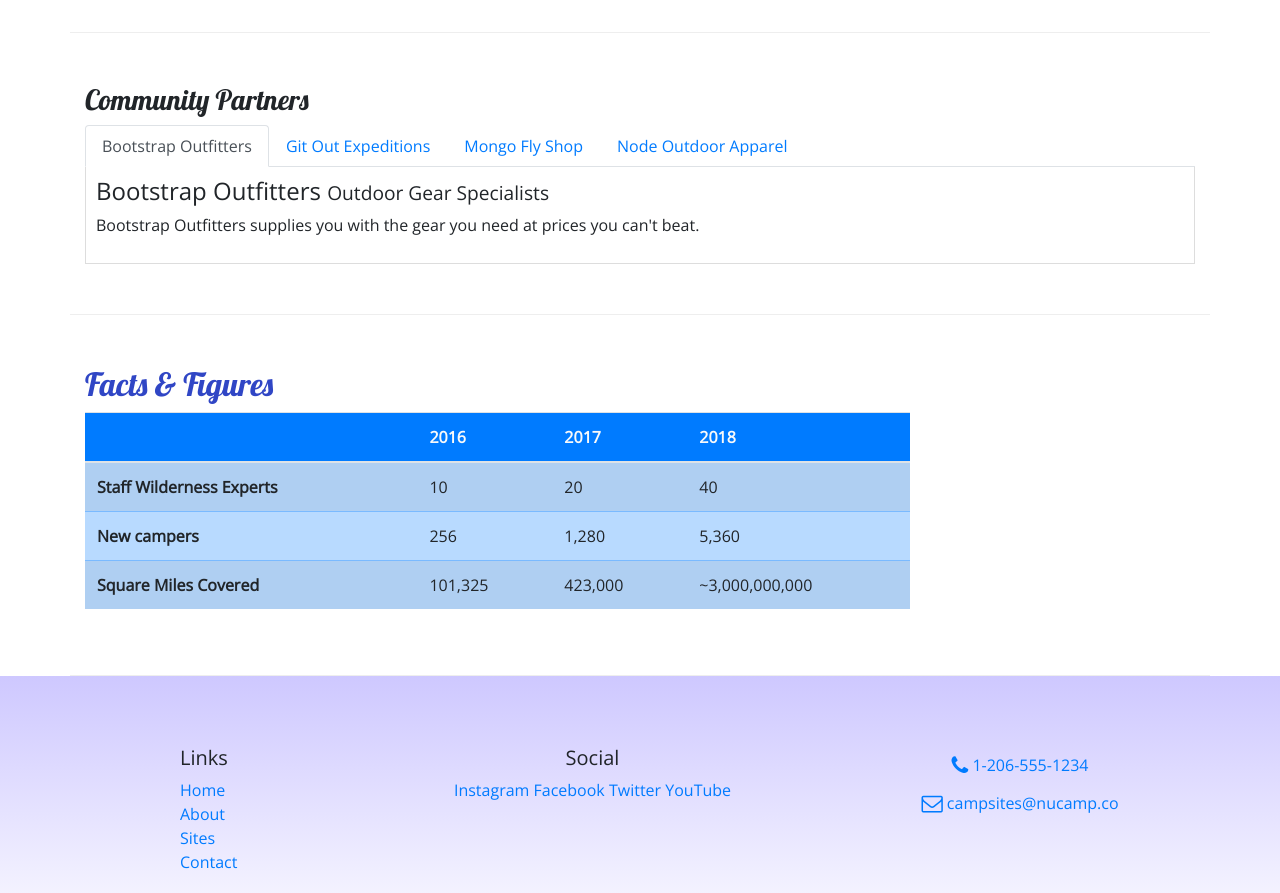
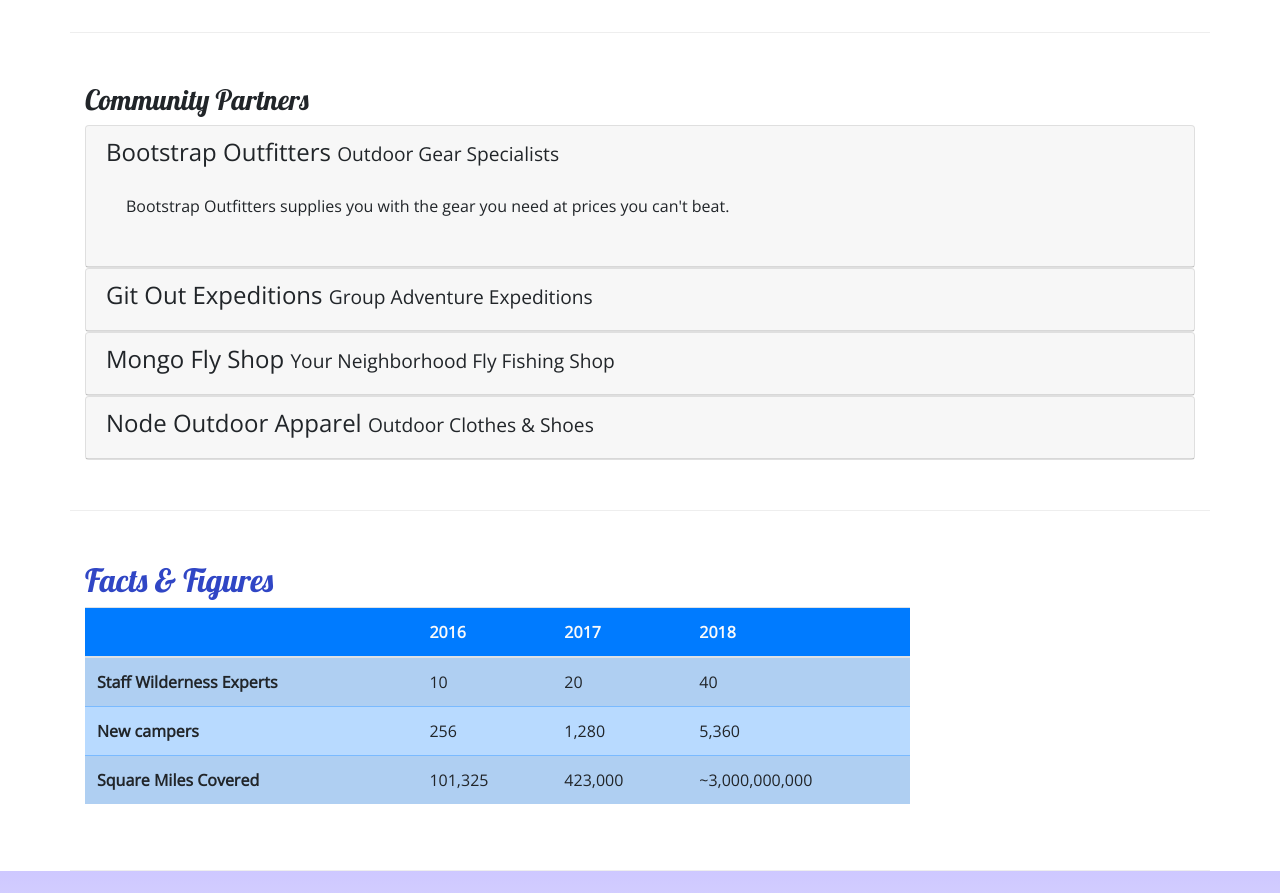
Before and after one commit to ChudZAllen/nucampsite, a website: page aboutus.html in a window 1280 px wide. Shown: the part 960-1853 px from the top of the page. Drawn offline with nearby package versions, Linux system fonts and the light colour scheme.

Commit message:
Accordion

```diff
--- a/aboutus.html
+++ b/aboutus.html
@@ -109,39 +109,63 @@
         <div class="row row-content">
             <div class="col">
                 <h3>Community Partners</h3>
-                <ul class="nav nav-tabs">
-                    <li class="nav-item"><a class="nav-link active" href="#bootstrap" role="tab" data-toggle="tab">
-                            Bootstrap Outfitters</a></li>
-                    <li class="nav-item"><a class="nav-link" href="#git" role="tab" data-toggle="tab">Git Out
-                            Expeditions</a></li>
-                    <li class="nav-item"><a class="nav-link" href="#mongo" role="tab" data-toggle="tab">Mongo Fly
-                            Shop</a></li>
-                    <li class="nav-item"><a class="nav-link" href="#node" role="tab" data-toggle="tab">Node Outdoor
-                            Apparel</a></li>
-                </ul>
-                <div class="tab-content">
-                    <div role="tabpanel" class="tab-pane fade show active" id="bootstrap">
-                        <h4>Bootstrap Outfitters <small>Outdoor Gear Specialists</small></h4>
+                <div id="accordion">
+                    <div class="card">
+                        <div role="tab" class="card-header">
+                            <h4>
+                                <a data-toggle="collapse" data-target="#bootstrap">Bootstrap Outfitters <small>Outdoor Gear Specialists</small>
+                                </a>
+                            </h4>
+                            <div class="collapse show" id="bootstrap" data-parent="#accordion">
+                                <div class="card-body">
                                     <p class="d-none d-sm-block">Bootstrap Outfitters supplies you with the gear you need at prices
                                     you
                                     can't beat.</p>
                                 </div>
-                    <div role="tabpanel" class="tab-pane fade" id="git">
-                        <h4>Git Out Expeditions <small>Group Adventure Expeditions</small></h4>
+                            </div>
+                        </div>
+                    </div>
+                    <div class="card">
+                        <div role="tab" class="card-header">
+                                <h4>
+                                    <a class="collapsed" data-toggle="collapse" data-target="#git">Git Out Expeditions <small>Group Adventure Expeditions</small>
+                                    </a>
+                                    </h4>
+                                    <div class="collapse" id="git" data-parent="#accordion">
+                                        <div class="card-body">
                                             <p class="d-none d-sm-block">Join Git Out Expeditions to explore new horizons with a group of
                                             other
                                             adventurers!</p>
                                         </div>
-                    <div role="tabpanel" class="tab-pane fade" id="mongo">
-                        <h4>Mongo Fly Shop <small>Your Neighborhood Fly Fishing Shop</small></h4>
+                                    </div>
+                        </div>
+                    </div>
+                    <div class="card">
+                        <div role="tab" class="card-header">
+                            <h4>
+                                <a class="collapsed" data-toggle="collapse" data-target="#mongo">Mongo Fly Shop <small>Your Neighborhood Fly Fishing Shop</small></a>
+                            </h4>
+                            <div class="collapse" id="mongo" data-parent="#accordion">
+                                <div class="card-body">
                                     <p class="d-none d-sm-block">Need a new fishing pole, a tacklebox, or flies of all kinds? Stop
                                     by Mongo
                                     Fly Shop.</p>
                                 </div>
-                    <div role="tabpanel" class="tab-pane fade" id="node">
-                        <h4>Node Outdoor Apparel <small>Outdoor Clothes & Shoes</small></h4>
+                            </div>
+                        </div>
+                    </div>
+                    <div class="card">
+                        <div role="tab" class="card-header">
+                            <h4>
+                                <a class="collapsed" data-toggle="collapse" data-target="#node">Node Outdoor Apparel <small>Outdoor Clothes & Shoes</small></a>
+                            </h4>
+                            <div class="collapse" id="node" data-parent="#accordion">
+                                <div class="card-body">
                                     <p class="d-none d-sm-block">From polar fleeces to swimsuits, hiking boots to waders, a visit to
                                     Node will be sure to get you covered.</p>
+                                </div>
+                            </div>
+                        </div>
                     </div>
                 </div>
             </div>
--- a/css/styles.css
+++ b/css/styles.css
@@ -42,3 +42,8 @@ header h2 {
     border-top: none;
     padding: 10px;
 }
+
+a, a:hover{
+    color: inherit;
+    text-decoration: none;
+}
```
Lines whose indentation alone changed are shown as unchanged.
